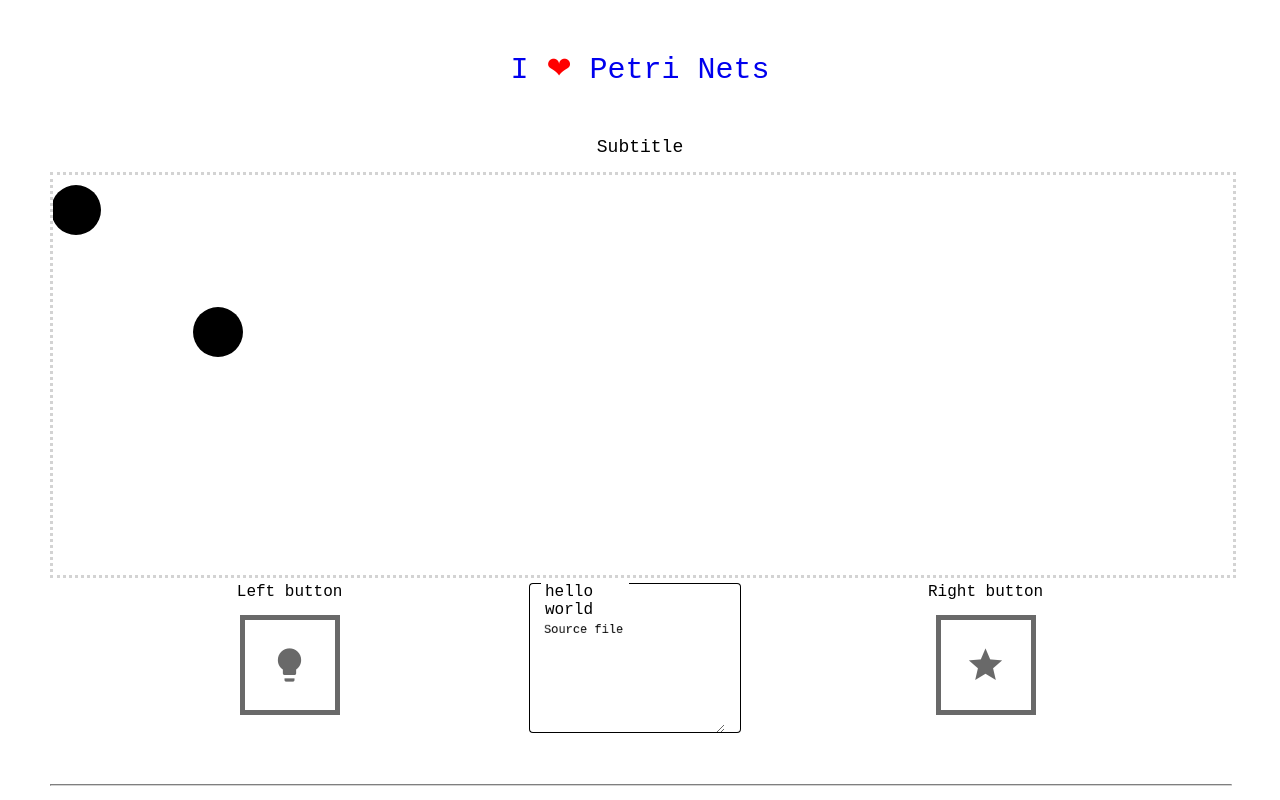
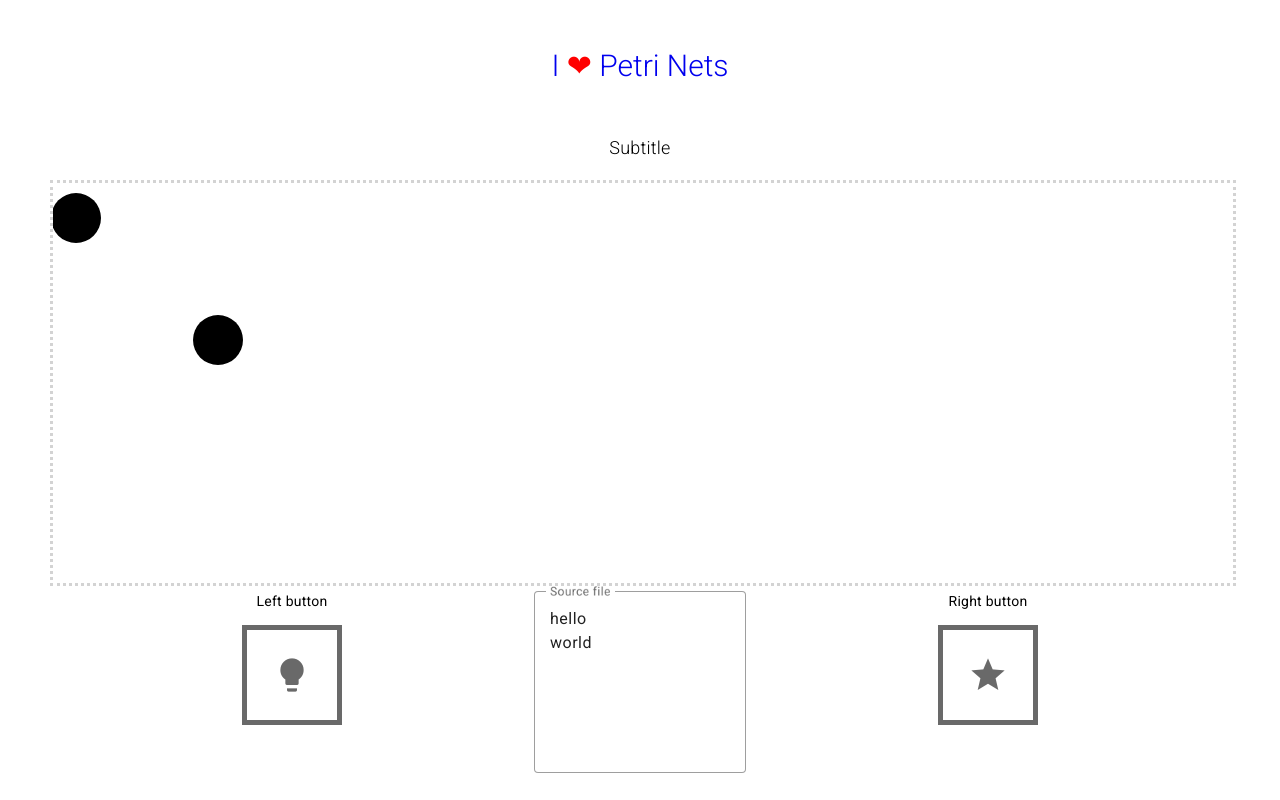
Before and after one commit to ILPN/63681-FaPra-Programmiersysteme-Template-project, an Angular app: page / in a window 1280 px wide. Shown: the top 800 px of the page. Built offline with nearby package versions, Linux system fonts and the light colour scheme.

Commit message:
fixed angular/material

```diff
--- a/angular.json
+++ b/angular.json
@@ -25,6 +25,7 @@
               "src/assets"
             ],
             "styles": [
+              "@angular/material/prebuilt-themes/indigo-pink.css",
               "src/styles.css"
             ],
             "scripts": []
@@ -87,6 +88,7 @@
               "src/assets"
             ],
             "styles": [
+              "@angular/material/prebuilt-themes/indigo-pink.css",
               "src/styles.css"
             ],
             "scripts": []
--- a/package.json
+++ b/package.json
@@ -11,12 +11,13 @@
   "private": true,
   "dependencies": {
     "@angular/animations": "^16.2.0",
+    "@angular/cdk": "~16.2.5",
     "@angular/common": "^16.2.0",
     "@angular/compiler": "^16.2.0",
     "@angular/core": "^16.2.0",
     "@angular/flex-layout": "^15.0.0-beta.42",
     "@angular/forms": "^16.2.0",
-    "@angular/material": "^16.2.5",
+    "@angular/material": "~16.2.5",
     "@angular/platform-browser": "^16.2.0",
     "@angular/platform-browser-dynamic": "^16.2.0",
     "@angular/router": "^16.2.0",
--- a/src/index.html
+++ b/src/index.html
@@ -2,7 +2,7 @@
 <html lang="en">
 <head>
     <meta charset="utf-8">
-    <title>PnAngularPrototype</title>
+    <title>Fachpraktikum Codegerüst</title>
     <base href="/">
     <meta name="viewport" content="width=device-width, initial-scale=1">
     <link rel="icon" type="image/x-icon" href="favicon.ico">
@@ -10,7 +10,7 @@
     <link href="https://fonts.googleapis.com/css2?family=Roboto:wght@300;400;500&display=swap" rel="stylesheet">
     <link href="https://fonts.googleapis.com/icon?family=Material+Icons" rel="stylesheet">
 </head>
-<body>
+<body class="mat-typography">
     <app-root></app-root>
 </body>
 </html>
--- a/src/styles.css
+++ b/src/styles.css
@@ -1,6 +1,6 @@
 /* You can add global styles to this file, and also import other style files */
 
-html { height: 100%; }
+html, body { height: 100%; }
 body {
     margin: 0;
     padding: 50px;
```
Also changed, not shown: 1 other file (tests, documents, lock files or other folders).
